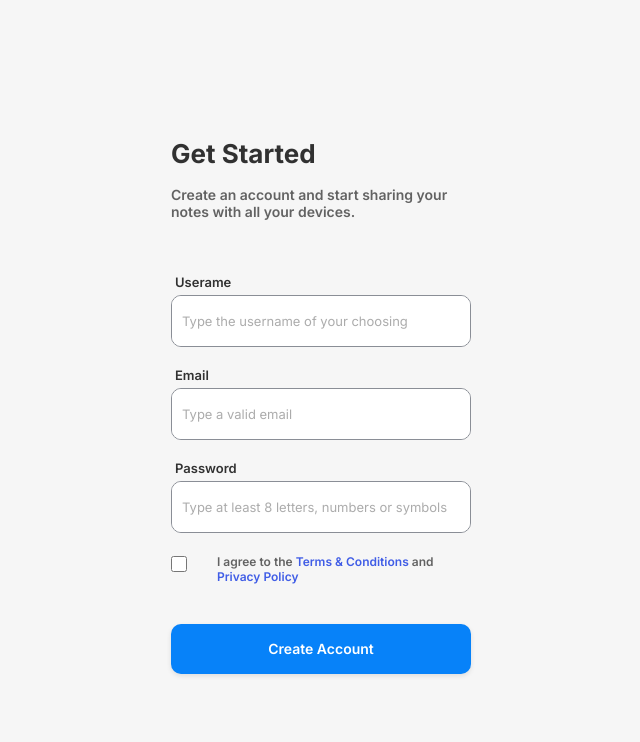
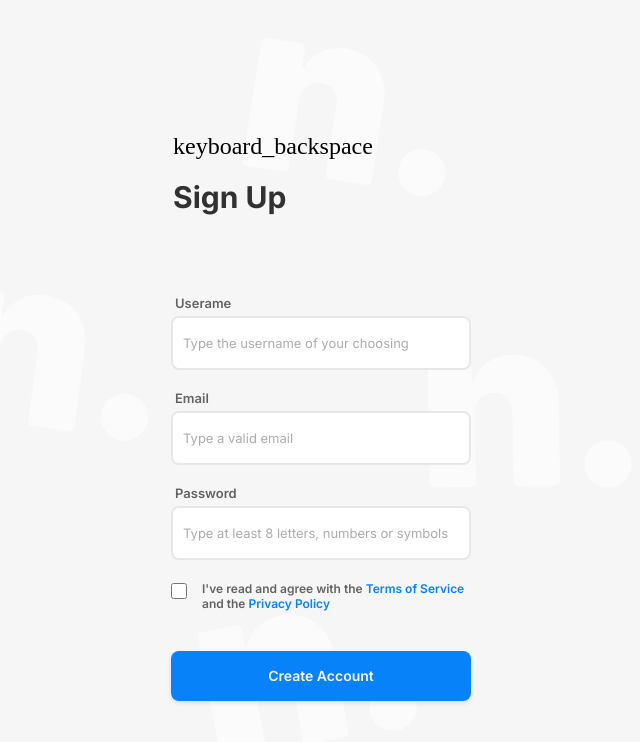
Before and after one commit to JRoussos/note-link, a React (Vite) app: page /register in a window 1280 px wide. Shown: the top 742 px of the page, without its empty margins (319-959 px from the left). Built offline with nearby package versions, Linux system fonts and the light colour scheme; no server answers; a web font is replaced by a local one.

Commit message:
ADD: styling changes to login/register screens

```diff
--- /dev/null
+++ b/src/components/welcomeBackground/welcomeBackground-styles.scss
@@ -0,0 +1,11 @@
+.background-welcome-image {
+    position: fixed;
+    z-index: -1;
+    inset: 0;
+
+    background: url('../../assets/many.svg');
+    background-size: 100%;
+    background-repeat: repeat;
+
+    opacity: 0.5;
+}
--- /dev/null
+++ b/src/components/welcomeBackground/welcomeBackground.jsx
@@ -0,0 +1,12 @@
+import React from 'react'
+import { createPortal } from 'react-dom'
+
+import './welcomeBackground-styles.scss'
+
+const WelcomeBackground = () => {
+    return createPortal(
+        <div className='background-welcome-image'></div>, document.getElementById('root')
+    )
+}
+
+export default WelcomeBackground
--- a/src/pages/create/create.jsx
+++ b/src/pages/create/create.jsx
@@ -20,7 +20,7 @@ const Create = () => {
 
     const handleBackBtn = () => {
         const updatedNote = { ...location.state, noteContent, noteLength }
-        dispatch({ type: 'CHANGE_TEMP_NOTE', tempNote: updatedNote})
+        dispatch({ type: 'CHANGE_TEMP_NOTE', tempNote: updatedNote })
 
         location.state ? navigate(-1) : navigate('/home')
     }
--- a/src/pages/home/components/card/card.jsx
+++ b/src/pages/home/components/card/card.jsx
@@ -23,7 +23,7 @@ export const WelcomeCard = () => {
             </header>
             <article className='note-content welcome'>
                 <p>Welcome to NoteLink!</p>
-                <p>Here you can save your notes and share them with all your devices</p>
+                <p>Here you can save your notes and it is automatically synced with all your devices</p>
                 <p>To create a new note pull down from the home screen</p>
             </article>
         </div>
--- a/src/pages/login/login-styles.scss
+++ b/src/pages/login/login-styles.scss
@@ -11,12 +11,33 @@
 
     .welcome-message {
         text-align: left;
-        margin-bottom: 20px;
+        padding-left: 4px;
+        margin: 5vh 0;
+
+        width: 100%;
+
+        // display: flex;
+        // flex-direction: column;
+        // align-items: center;
+
+        button {
+            background: none;
+            border: none;
+            outline: none;
+
+            margin-right: 15px;
+            padding: 0;
+        }
 
         h1 {
             font-weight: 700;
-            font-size: 26px;
+            font-size: 30px;
             color: rgba(0, 0, 0, 0.8);
+
+            .logo {
+                font-weight: 900;
+                font-size: 50px;
+            }
         }
 
         p {
@@ -40,7 +61,7 @@
                 font-weight: 600;
                 padding: 0 4px;
 
-                color: rgba(0, 0, 0, 0.8);
+                color: rgba(0, 0, 0, 0.6);
             }
 
             .input-wrapper {
@@ -48,7 +69,7 @@
                 margin: 5px 0;
 
                 background-color: #fff;
-                border-radius: 10px;
+                border-radius: 8px;
 
                 display: flex;
                 align-items: center;
@@ -57,7 +78,12 @@
                 position: relative;
                 overflow: hidden;
 
-                border: 1px solid #8a8e96;
+                border: 2px solid #e7e7e7;
+                transition: border 0.2s ease-in-out;
+
+                &:has(input:focus) {
+                    border-color: #cfddeb;
+                }
 
                 input {
                     width: 100%;
@@ -119,7 +145,7 @@
         align-items: center;
         justify-content: center;
 
-        border-radius: 10px;
+        border-radius: 8px;
         background-color: #fff;
         border: none;
 
@@ -160,7 +186,7 @@
 
             p {
                 margin: 0;
-                padding: 1px 0 0 30px;
+                padding: 1px 0 0 15px;
 
                 color: rgba(0, 0, 0, 0.6);
                 font-weight: 600;
@@ -171,7 +197,7 @@
                 a {
                     font-weight: 600;
                     color: #0782f9;
-                    color: #405de6;
+                    // color: #405de6;
                     text-decoration: none;
                 }
             }
--- a/src/pages/login/login.jsx
+++ b/src/pages/login/login.jsx
@@ -4,10 +4,12 @@ import { Link, useNavigate } from 'react-router-dom'
 import LoadingRing from '../../components/loading/loading'
 
 import googleLogo from '../../assets/google-logo.svg'
-import undrawLogin from '../../assets/undraw_design_base64'
+import undrawLogin from '../../assets/n.svg'
+
+import { useStore } from '../../contexts/store'
+import WelcomeBackground from '../../components/welcomeBackground/welcomeBackground'
 
 import './login-styles.scss'
-import { useStore } from '../../contexts/store'
 
 const Login = () => {
     const [email, setEmail] = useState('')
@@ -76,7 +78,11 @@ const Login = () => {
     return (
         <div className='login'>
             <div className='welcome-message'>
-                <img src={undrawLogin} alt='undrawLogin' style={{ width: '100%', marginTop: '5vh' }} />
+                <WelcomeBackground/>
+                {/* <img src={undrawLogin} alt='undrawLogin' style={{ width: '100px', borderRadius: 0 }} />
+                <p style={{ color: 'rgba(0, 0, 0, 0.7)' }}>NoteLink — Your notes, everywhere</p> */}
+                {/* <img src={undrawLogin} alt='undrawLogin' style={{ width: '100%', marginTop: '5vh' }} /> */}
+                {/* <p>Create an account and start sharing your notes with all your devices.</p> */}
             </div>
             <form onSubmit={handleFormSubmit}>
                 <div className='input-container'>
@@ -91,8 +97,9 @@ const Login = () => {
                         <input type='password' placeholder='Type your secret password' value={password} onChange={event => setPassword(event.target.value)}></input>
                     </div>
                 </div>
-                <button className='btn' style={{ background: '#0782f9', marginTop: '20px' }}>
-                    {isLoading ? <LoadingRing /> : <span style={{ color: '#fff' }}>Log In</span>}
+                {/* #0782f9 */}
+                <button className='btn' style={{ background: '#4494e3', marginTop: '20px' }}>
+                    {isLoading ? <LoadingRing /> : <span style={{ color: '#fff' }}>Login</span>}
                 </button>
             </form>
             <div className='line'>
--- a/src/pages/register/register.jsx
+++ b/src/pages/register/register.jsx
@@ -6,6 +6,7 @@ import { auth } from '../../firebase'
 
 import { useStore } from '../../contexts/store'
 import '../login/login-styles.scss'
+import WelcomeBackground from '../../components/welcomeBackground/welcomeBackground'
 
 const Register = () => {
     const [ email, setEmail ] = useState('')
@@ -21,6 +22,8 @@ const Register = () => {
     const saveToLocalStorage = (key, value) => {
         localStorage.setItem(key, JSON.stringify(value))
     }
+
+    const handleBackBtn = () => navigate(-1)
 
     const validateCredentials = () => {
         const validated = {
@@ -84,8 +87,12 @@ const Register = () => {
     return (
         <div className='register'>
             <div className='welcome-message'>
-                <h1>Get Started</h1>
-                <p>Create an account and start sharing your notes with all your devices.</p>
+                <WelcomeBackground/>
+                <button onClick={handleBackBtn}>
+                    <span className="material-symbols-rounded">keyboard_backspace</span>
+                </button>
+                <h1>Sign Up</h1>
+                {/* <p>Create an account and start sharing your notes with all your devices.</p> */}
             </div>
             <form onSubmit={handleFormSubmit}>
                 <div className='input-container'>
@@ -114,12 +121,13 @@ const Register = () => {
                                 <input type='checkbox' id='accept' name='accept terms' checked={acceptTerms} onChange={() => setAcceptTerms(terms => !terms)}/>
                             </div>
                         </label>
-                        <p>I agree to the <Link to={'#'}>Terms & Conditions</Link> and <Link to={'#'}>Privacy Policy</Link></p>
+                        {/* & Conditions */}
+                        <p>I've read and agree with the <Link to={'#'}>Terms of Service</Link> and the <Link to={'#'}>Privacy Policy</Link></p>
                     </div>
                 </div>
                 <button className='btn' style={{ background: '#0782f9', marginTop: '40px'}}>
                     { isLogging ?
-                        <span style={{ color: '#fff' }}>Create Account</span> :
+                        <span style={{ color: '#f6f6f6' }}>Create Account</span> :
                         <div className="loading-ring">
                             <div></div>
                             <div></div>
--- a/src/styles/_fonts.scss
+++ b/src/styles/_fonts.scss
@@ -1,5 +1,4 @@
-@import url('https://fonts.googleapis.com/css2?family=Lato:wght@400;700&display=swap');
-@import url('https://fonts.googleapis.com/css2?family=Inter:wght@400;500;600;700&display=swap');
+@import url('https://fonts.googleapis.com/css2?family=Inter:wght@400;500;600;700;900&display=swap');
 
 @font-face {
     font-family: 'Material Symbols Rounded';
```
Also changed, not shown: src/assets/many.svg (added), src/assets/n.svg (added).
